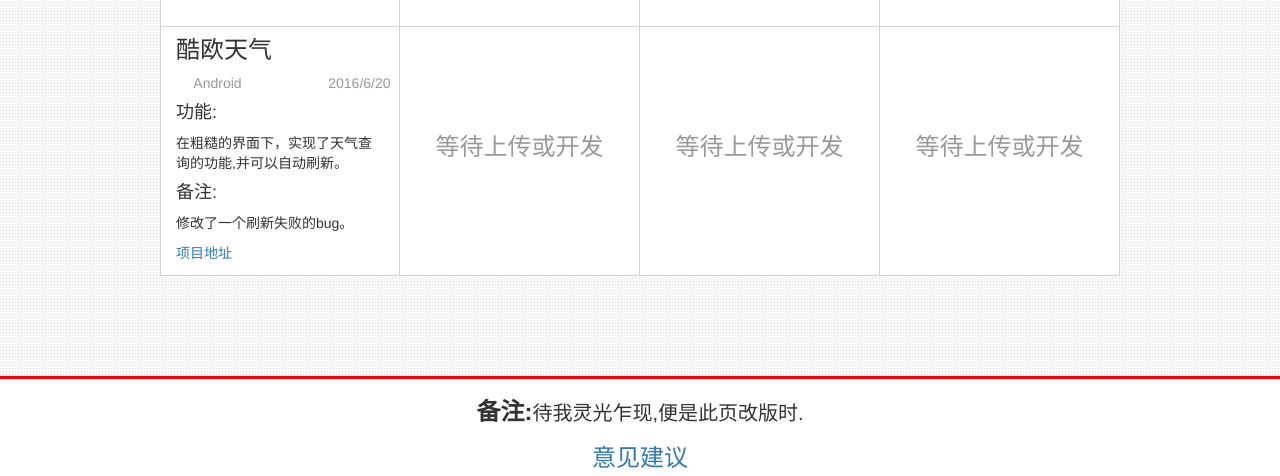
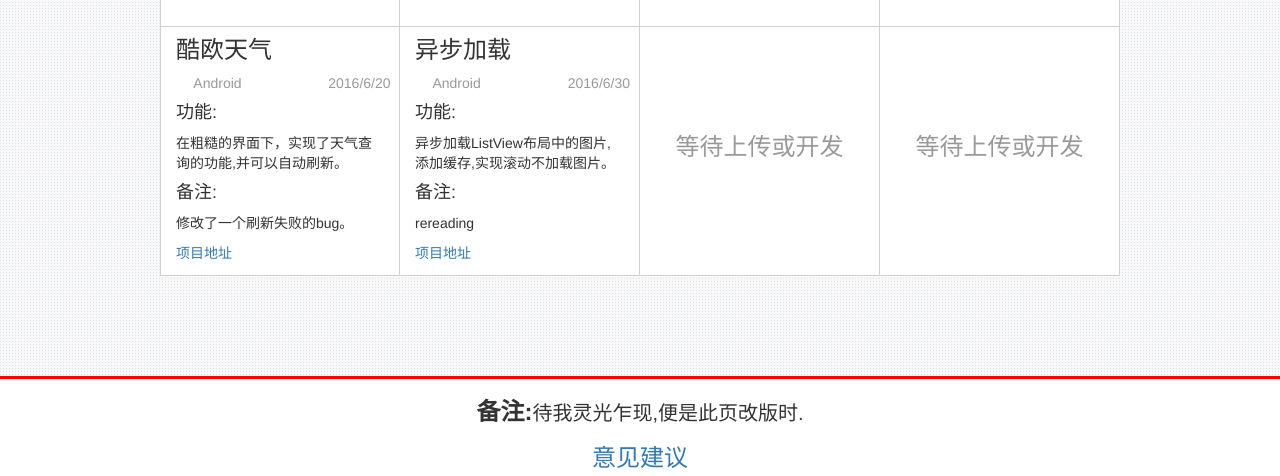
Before and after one commit to Ibunao/bunao, a plain HTML site: page index.html in a window 1280 px wide. Shown: the part 394-870 px from the top of the page. Drawn offline with Linux system fonts and the light colour scheme.

Commit message:
添加项目：异步加载

```diff
--- a/index.html
+++ b/index.html
@@ -8,6 +8,7 @@
 	<link type="image/x-icon" rel = "Shortcut Icon" href="images/icon.ico">
 	<link rel="stylesheet" href="css/bootstrap.min.css">
 	<link rel="stylesheet" href="css/bunao.css">
+	<base target="_blank"></base>
 	<title>Bunao</title>
 </head>
 <body>
@@ -44,7 +45,13 @@
 			<a href="https://github.com/Ibunao/coolweather">项目地址</a>
 		</div>
 		<div id="" class="girl3 col-md-3 bottomborder">
-			<h3 style="line-height: 200px;color: #999;text-align: center;">等待上传或开发</h3>
+			<h3 class="xcenter">异步加载</h3>
+			<span class="col-md-offset-1">Android</span><span class="col-md-offset-5">2016/6/30</span>
+			<h4>功能:</h4>
+			<p>异步加载ListView布局中的图片,添加缓存,实现滚动不加载图片。</p>
+			<h4>备注:</h4>
+			<p>rereading</p>
+			<a href="https://github.com/Ibunao/asyncloading">项目地址</a>
 		</div>
 		<div id="" class="girl3 col-md-3 bottomborder">
 			<h3 style="line-height: 200px;color: #999;text-align: center;">等待上传或开发</h3>
```
